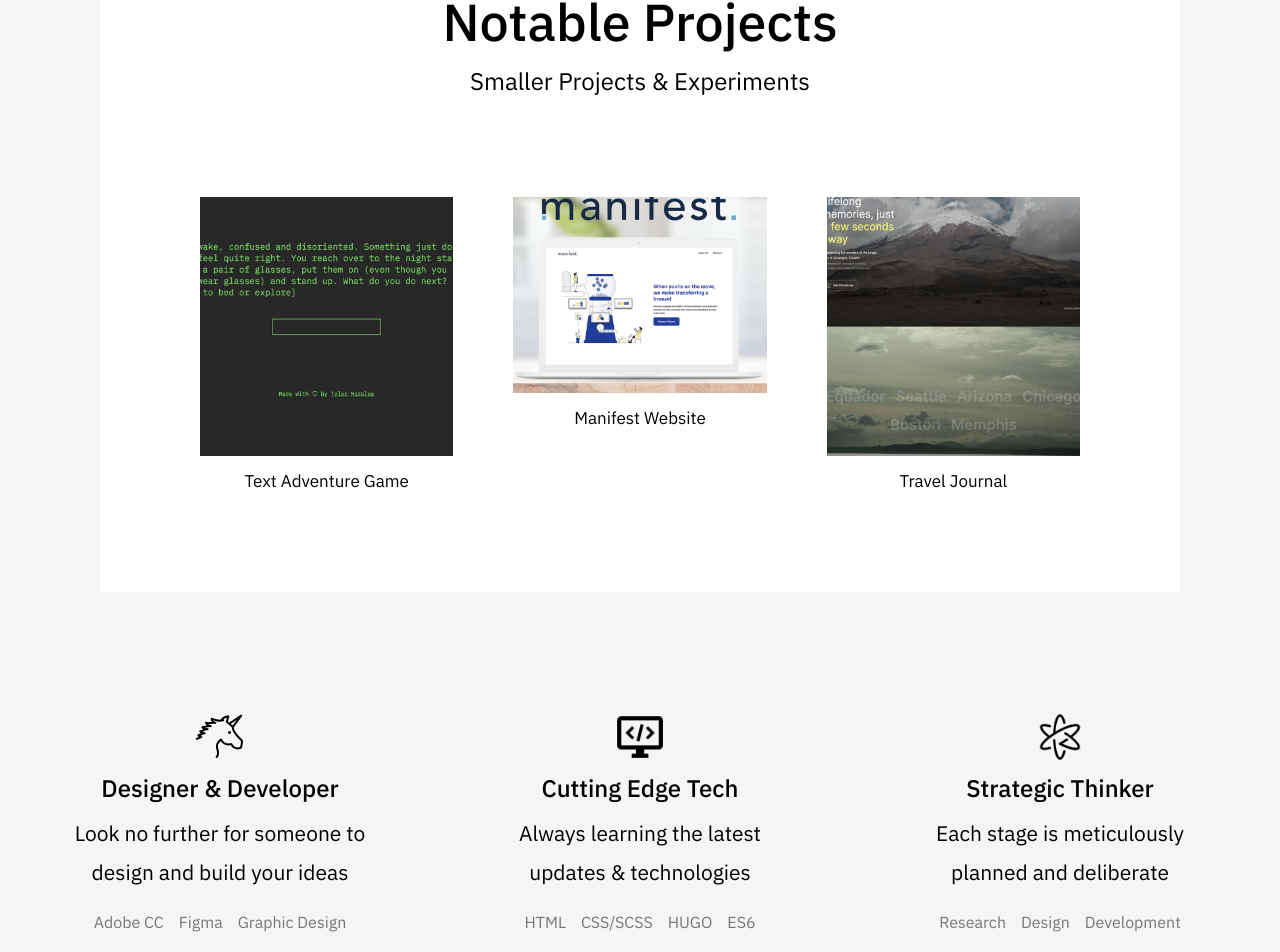
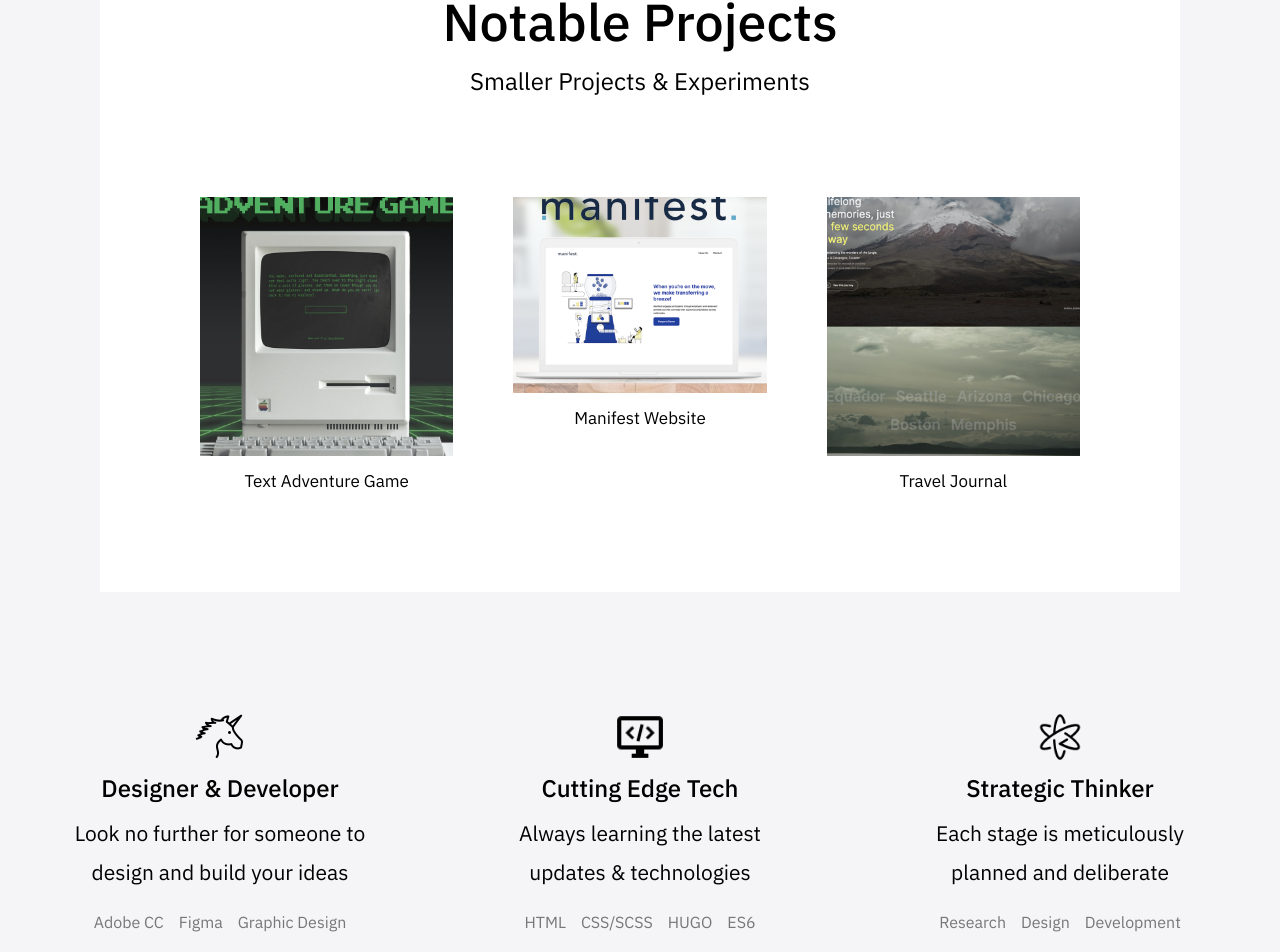
Before and after one commit to tyler-morales/portfolio-vue, a Vue app: page / in a window 1280 px wide. Shown: the part 2820-3772 px from the top of the page. Built offline with nearby package versions, Linux system fonts and the light colour scheme; some icons are missing; what vue-glide-js would draw is missing.

Commit message:
🍱 Add text adventure thumbnail

```diff
--- a/src/views/Home.vue
+++ b/src/views/Home.vue
@@ -87,7 +87,7 @@ export default {
       notableProjects: [
         {
           title: 'Text Adventure Game',
-          image: require('../assets/images/game-square.jpg'),
+          image: require('../assets/images/textAdventure__thumb.jpg'),
           link: 'https://textadventure.netlify.app/'
         },
         {
```
Also changed, not shown: src/assets/images/textAdventure__thumb.jpg (added).
